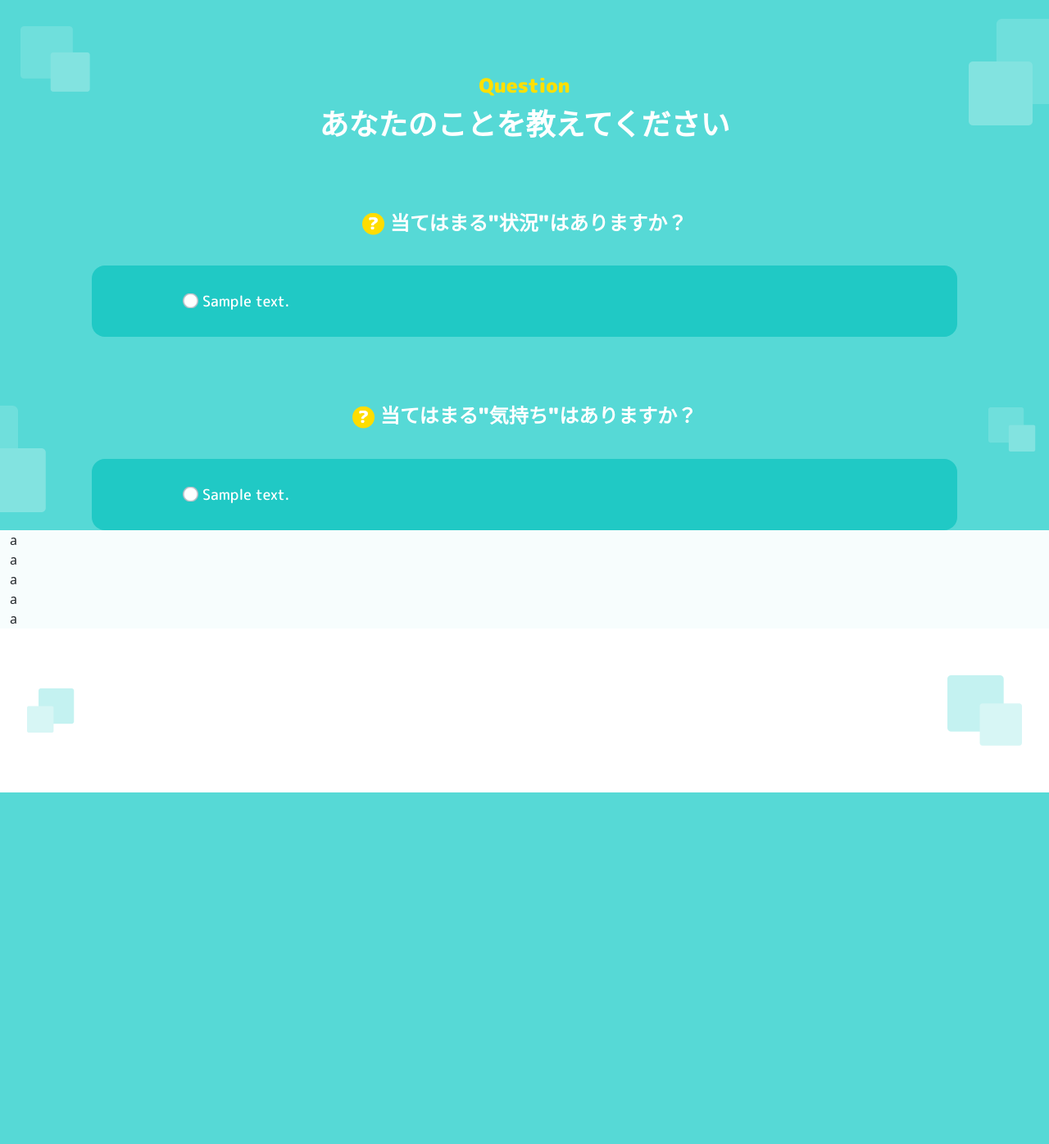
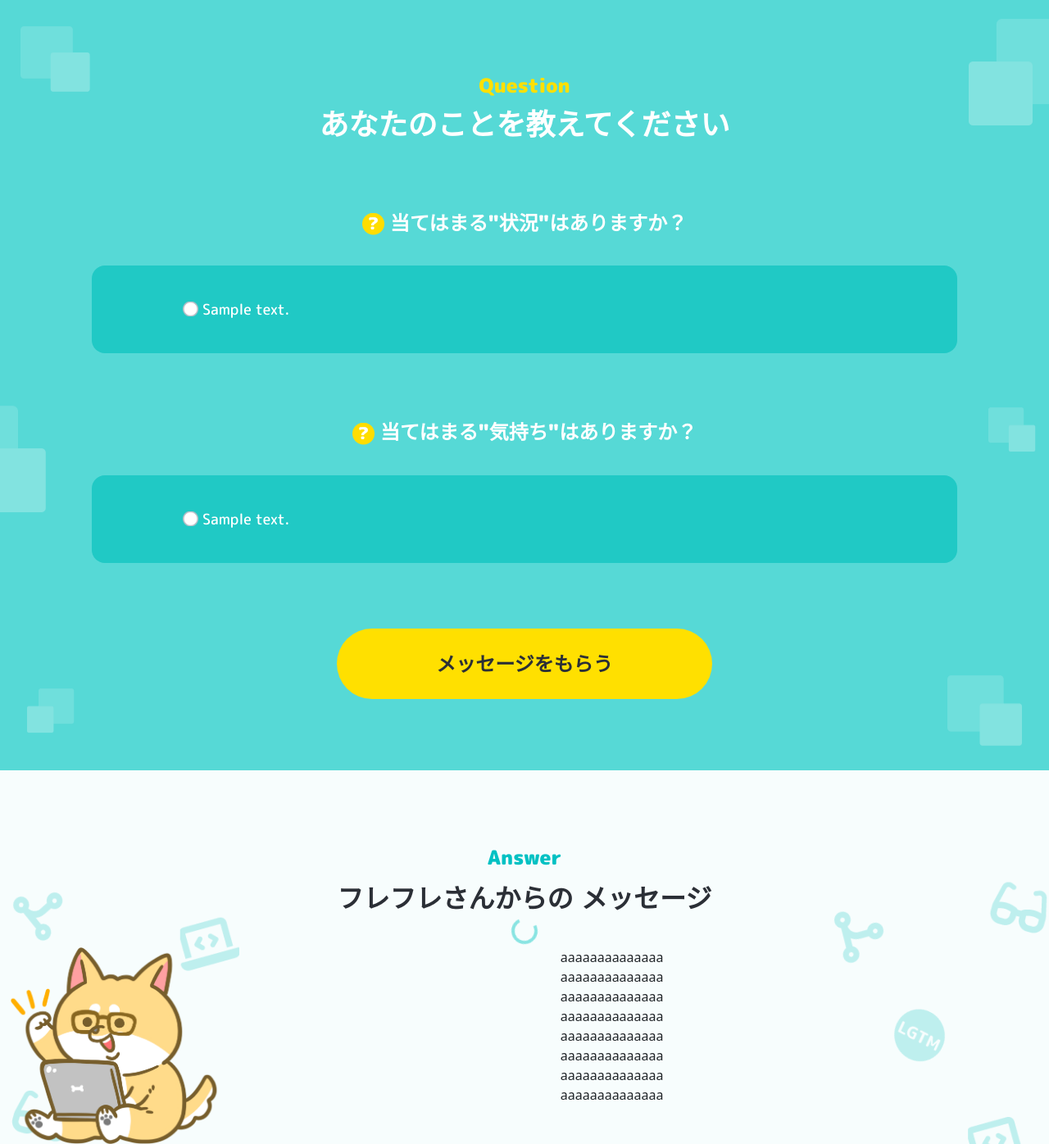
Before and after one commit to HiguchiDev/fure_fure_san, a Django app: page /top/ in a window 1280 px wide. Shown: the whole page at 82% size. Before the commit the page ends 967 px from the top, so only its background shows below. Run offline with Django 4.2, Linux system fonts and the light colour scheme; tables that the repository leaves empty hold one stand-in row (values such as "Sample post"); some libraries are stand-ins or nearby versions.

Commit message:
Answer部分のフロント実装仕掛け。不要な画像も削除

```diff
--- a/static_local/top/top_common.css
+++ b/static_local/top/top_common.css
@@ -1,21 +1,13 @@
 @import url('https://fonts.googleapis.com/css2?family=M+PLUS+Rounded+1c:wght@500;900&display=swap');
 
 #question_row {
-    position: relative;
     background-color: #56D9D6;
     z-index: 0;
-}
-
-#question_bg_mosaic {
-    position: absolute;
-    width: 100%;
-    left: 0px;
-    top: 0px;
-    z-index: -1;
-}
-
-#question_bg_mosaic_img {
-    width: 100%;
+    background-image: url("/static/top/pc_img/bg_question_mosaic.png");
+    background-position: center top;
+    background-size: cover;
+    background-repeat: no-repeat;
+    height: 100%;
 }
 
 #question_logo {
@@ -88,7 +80,7 @@
 }
 
 .check-box input:checked + .text:before {
-background-image: url("/static/top/common_img/checkbox_selected.png");
+    background-image: url("/static/top/common_img/checkbox_selected.png");
 }
 
 .choice_text {
@@ -115,7 +107,7 @@ background-image: url("/static/top/common_img/checkbox_selected.png");
 }
 
 .choice_inner_row {
-    margin-top: 20px;
+    margin-top: 32px;
 }
 
 
@@ -125,10 +117,54 @@ background-image: url("/static/top/common_img/checkbox_selected.png");
     z-index: 0;
 }
 
-#question_bg_mosaic {
-    position: absolute;
-    width: 100%;
-    left: 0px;
-    top: 0px;
-    z-index: -1;
+#answer_title {
+    margin-top: 88px;
+    font-family: 'M PLUS Rounded 1c', sans-serif;
+    font-style: normal;
+    font-weight: 900;
+    font-size: 24px;
+    line-height: 36px;
+
+    color: #00C1C3;
 }
+
+#furefure_msg_title {
+    margin-top: 8px;
+    font-family: 'M PLUS Rounded 1c', sans-serif;
+    font-style: normal;
+    font-weight: 900;
+    font-size: 32px;
+    line-height: 48px;
+
+    color: #2B2F36;
+}
+
+#answer_row {
+    background: #F7FDFD;
+}
+
+#furefure_msg_row {
+    z-index: 0;
+    background: #F7FDFD;
+    background-image: url("/static/top/common_img/bg_answer.png");
+    background-position: center top;
+    background-size: cover;
+    background-repeat: no-repeat;
+
+}
+
+#fure_fure_msg_loading {
+    color: #89E4E2;
+}
+
+.furefure_msg_title_new_line {
+    padding-top: -20px;
+    padding-bottom: -20px;
+    margin-top: -20px;
+    margin-bottom: -20px;
+}
+
+#answer_img {
+    width: 265px;
+    height: 240px;
+}
--- a/static_local/top/top_pc.css
+++ b/static_local/top/top_pc.css
@@ -1,9 +1,24 @@
 .choice_row {
     background: #20C9C5;
     border-radius: 16px;
-    padding-top: 30px;
-    padding-bottom: 30px;
+    padding-top: 40px;
+    padding-bottom: 40px;
     margin-top: 32px;
     margin-left: 100px;
     margin-right: 100px;
 }
+
+#reception_msg_btn {
+    margin-top: 80px;
+    margin-bottom: 87px;
+    background: #FFE000;
+    border-radius: 100px;
+    font-family: 'M PLUS Rounded 1c', sans-serif;
+    font-style: normal;
+    font-weight: 900;
+    font-size: 24px;
+    line-height: 36px;
+    padding: 24px 120px;
+
+    color: #2B2F36;
+}
--- a/static_local/top/top_sp.css
+++ b/static_local/top/top_sp.css
@@ -56,3 +56,18 @@
     margin-left: 5px;
     margin-right: 5px;
 }
+
+#reception_msg_btn {
+    margin-top: 80px;
+    margin-bottom: 87px;
+    background: #FFE000;
+    border-radius: 100px;
+    font-family: 'M PLUS Rounded 1c', sans-serif;
+    font-style: normal;
+    font-weight: 900;
+    font-size: 24px;
+    line-height: 36px;
+    padding: 24px 30px;
+
+    color: #2B2F36;
+}
--- a/templates/top.html
+++ b/templates/top.html
@@ -29,12 +29,7 @@
   <div class="container-fluid">
     <div id="question_row" class="row">
       <div class="col-12">
-        <div id="question_bg_mosaic">
-          <picture>
-            <source media="(min-width: 751px)" srcset="{% static 'top/pc_img/bg_question_mosaic.png' %}">
-            <img src="" id="question_bg_mosaic_img">
-          </picture>
-        </div>
+
         <div class="row">
           <div class="col-12 text-center">
             <div id="question_logo">Question</div>
@@ -138,15 +133,53 @@
             </div> <!-- row -->
           </div>
         </div>
+        <div class="row" id="reception_msg_row">
+          <div class="col-12 text-center">
+            <button type="button" class="btn" id="reception_msg_btn">メッセージをもらう</button>
+          </div>
+        </div>
       </div>
     </div>
     <div id="answer_row" class="row">
       <div class="col-12">
-        a<br>
-        a<br>
-        a<br>
-        a<br>
-        a<br>
+        <div class="row" id="answer_title">
+          <div class="col-12 text-center">
+            Answer
+          </div>
+        </div>
+      </div>
+    </div>
+    <div id="furefure_msg_row" class="row">
+      <div class="col-12 text-center">
+        <div class="row" id="furefure_msg_title">
+          <div class="col-12 text-center">
+            フレフレさんからの
+            <span class="d-block d-sm-none furefure_msg_title_new_line">
+              <br>
+            </span>
+            メッセージ
+          </div>
+        </div>
+        <div class="row" id="furefure_msg_body">
+          <div class="col-12 text-center">
+            <div class="spinner-border" role="status" id="fure_fure_msg_loading">
+              <span class="visually-hidden">Loading...</span>
+            </div>
+          </div>
+          <div class="col-2 text-right">
+            <img src="{% static 'top/common_img/answer1.png' %}" id="answer_img">
+          </div>
+          <div class="col-10">
+            aaaaaaaaaaaaaa<br>
+            aaaaaaaaaaaaaa<br>
+            aaaaaaaaaaaaaa<br>
+            aaaaaaaaaaaaaa<br>
+            aaaaaaaaaaaaaa<br>
+            aaaaaaaaaaaaaa<br>
+            aaaaaaaaaaaaaa<br>
+            aaaaaaaaaaaaaa<br>
+          </div>
+        </div>
       </div>
     </div>
   </div>
```
Also changed, not shown: static_local/top/common_img/answer1.png (added), static_local/top/common_img/bg_answer.png (added), static_local/top/common_img/question.png (deleted), static_local/top/common_img/tell_me_about _you.png (deleted).
